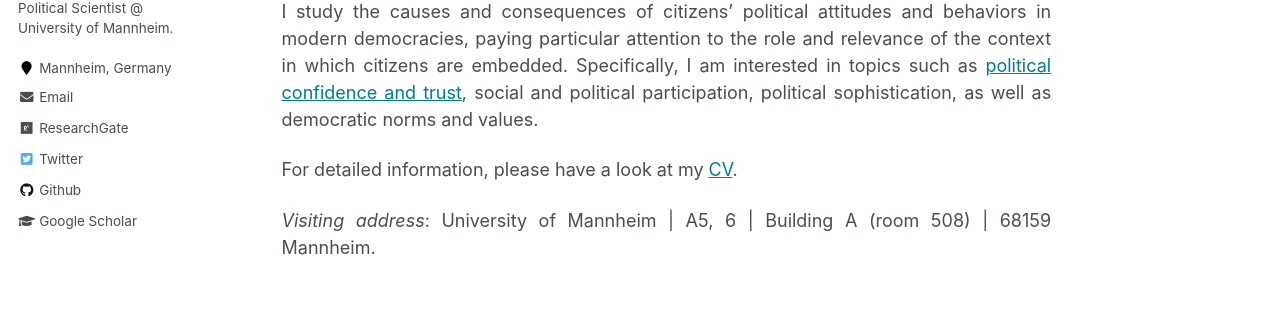
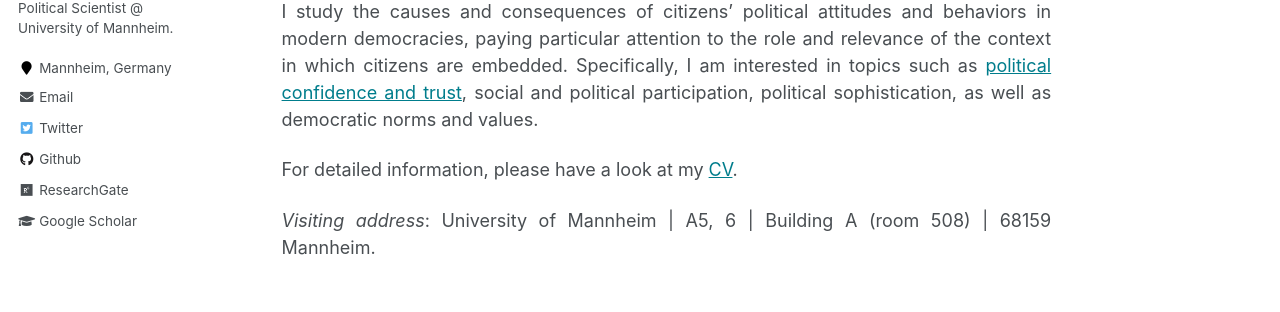
Before and after one commit to cschnaudt/cschnaudt.github.io, a Jekyll site: the page built from _pages/about.md, in a window 1280 px wide. Shown: the part 428-740 px from the top of the page. Built offline with Jekyll 4.4.1, drawn with Linux system fonts in a browser that asks for light colours.

Commit message:
Update author-profile.html

```diff
--- a/_includes/author-profile.html
+++ b/_includes/author-profile.html
@@ -36,9 +36,6 @@
       {% endif %}
       {% if author.keybase %}
         <li><a href="https://keybase.io/{{ author.keybase }}"><i class="fas fa-fw fa-key" aria-hidden="true"></i> Keybase</a></li>
-      {% endif %}
-       {% if author.researchgate %}
-        <li><a href="{{ author.researchgate }}" target="_blank" rel="noopener"><i class="fab fa-fw fa-researchgate" aria-hidden="true"></i> ResearchGate</a></li>
       {% endif %}
       {% if author.twitter %}
         <li><a href="https://twitter.com/{{ author.twitter }}" target="_blank" rel="noopener"><i class="fab fa-fw fa-twitter-square" aria-hidden="true"></i> Twitter</a></li>
@@ -103,6 +100,9 @@
       {% if author.vine %}
         <li><a href="https://vine.co/u/{{ author.vine }}"><i class="fab fa-fw fa-vine" aria-hidden="true"></i> Vine</a></li>
       {% endif %}
+      {% if author.researchgate %}
+       <li><a href="{{ author.researchgate }}" target="_blank" rel="noopener"><i class="fab fa-fw fa-researchgate" aria-hidden="true"></i> ResearchGate</a></li>
+     {% endif %}
       {% if author.googlescholar %}
         <li><a href="{{ author.googlescholar }}" target="_blank" rel="noopener"><i class="fas fa-fw fa-graduation-cap"></i> Google Scholar</a></li>
       {% endif %}
```
